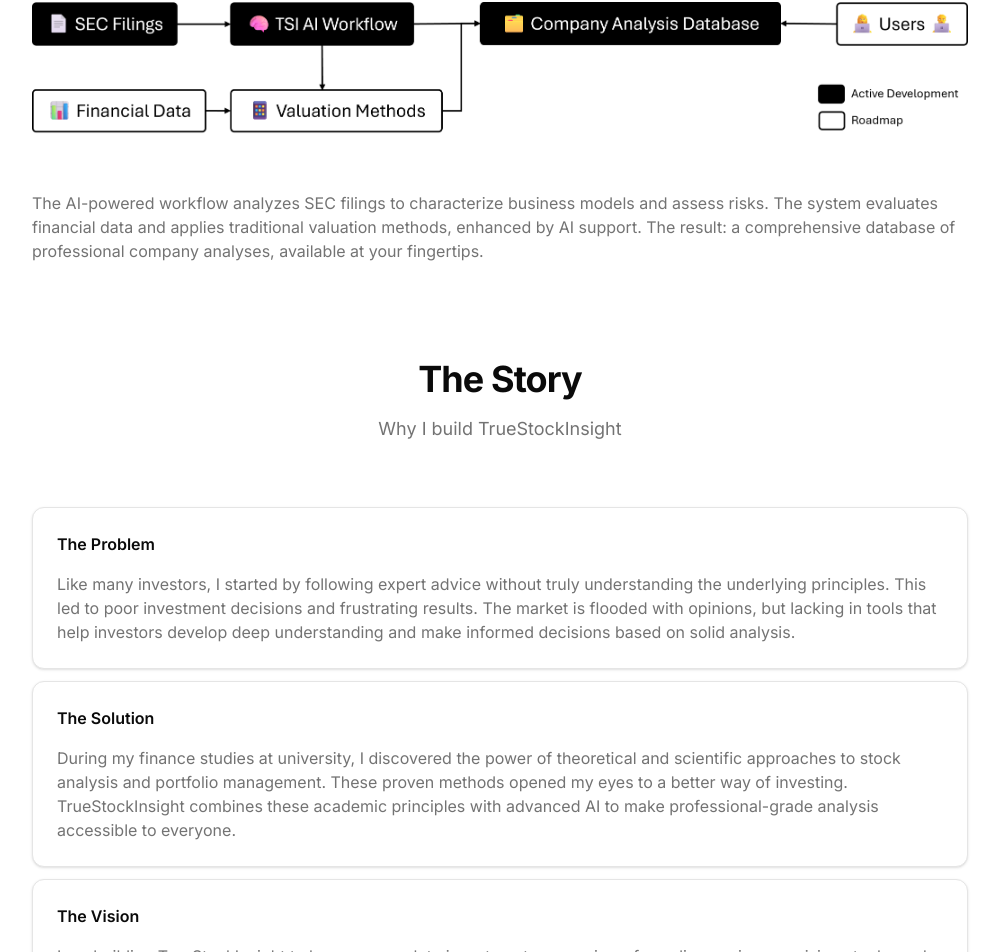
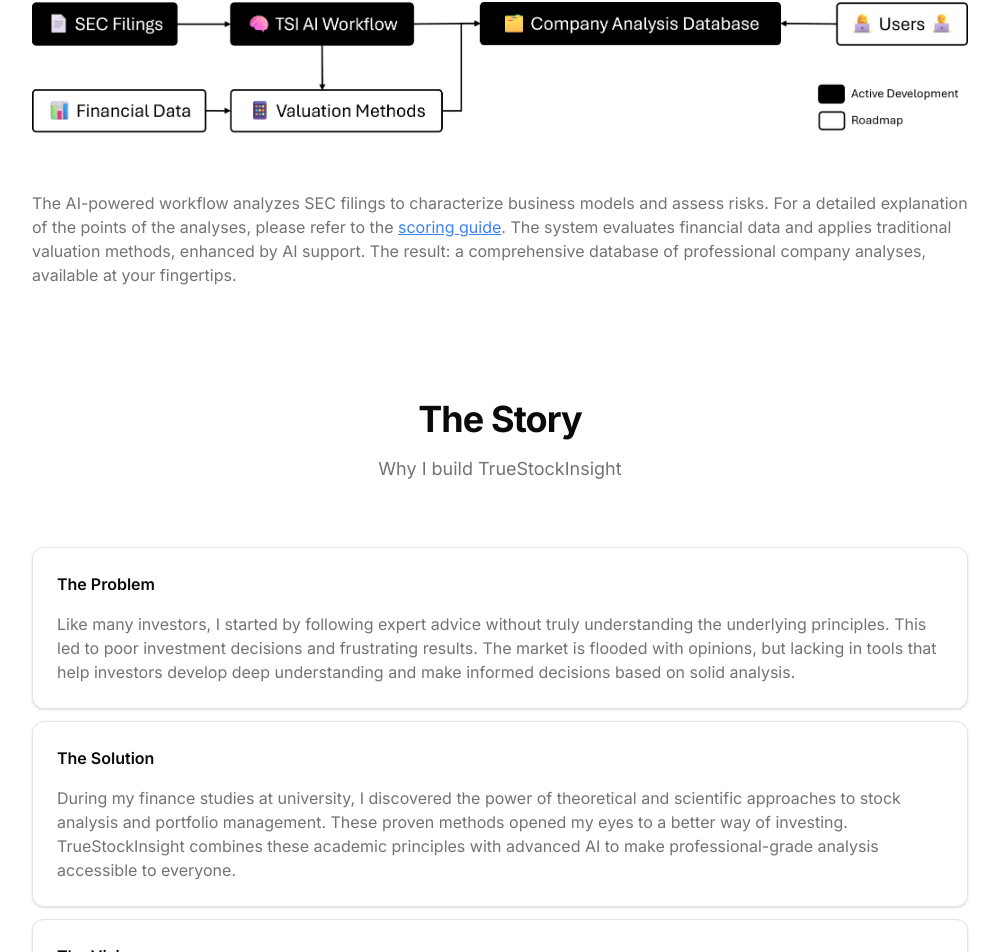
Before and after one commit to iste2/vqsn, a Next.js app: page / in a window 1280 px wide. Shown: the part 1371-2323 px from the top of the page, without its empty margins (140-1139 px from the left). Built offline with nearby package versions, Linux system fonts and the light colour scheme.

Commit message:
ref to scoring guide

```diff
--- a/components/features.tsx
+++ b/components/features.tsx
@@ -13,8 +13,8 @@
           </p>
         </div>
         <Image src="/workflow.png" alt="workflow" width={1000} height={50} className="mb-14" />
-        <p className="text-muted-foreground">
-          The AI-powered workflow analyzes SEC filings to characterize business models and assess risks. The system evaluates financial data and applies traditional valuation methods, enhanced by AI support. The result: a comprehensive database of professional company analyses, available at your fingertips.
+        <p className="text-muted-foreground mb-4">
+          The AI-powered workflow analyzes SEC filings to characterize business models and assess risks. For a detailed explanation of the points of the analyses, please refer to the <a href="/scoring" className="text-blue-500 underline">scoring guide</a>. The system evaluates financial data and applies traditional valuation methods, enhanced by AI support. The result: a comprehensive database of professional company analyses, available at your fingertips.
         </p>
       </section>
     </div>
```
